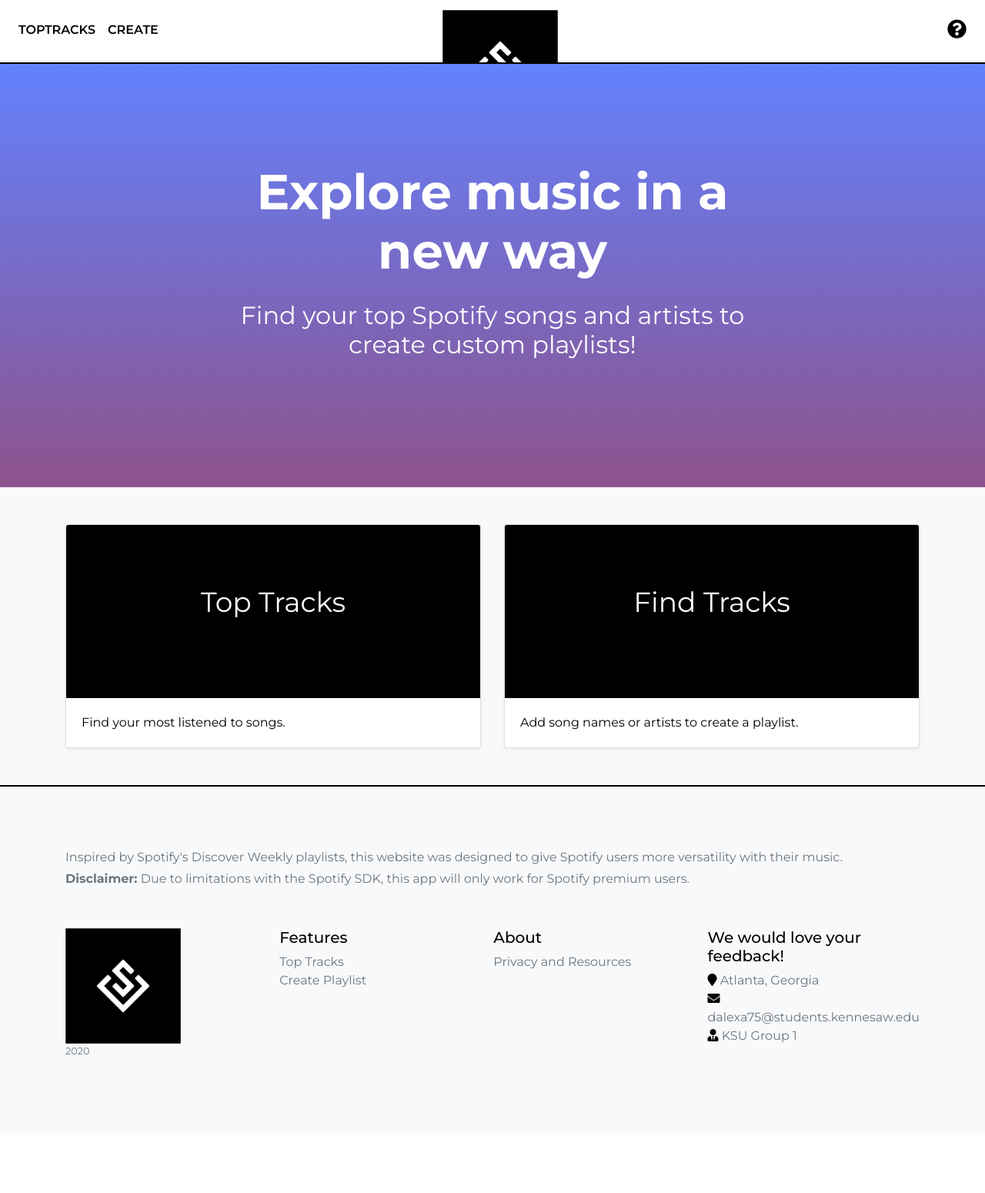
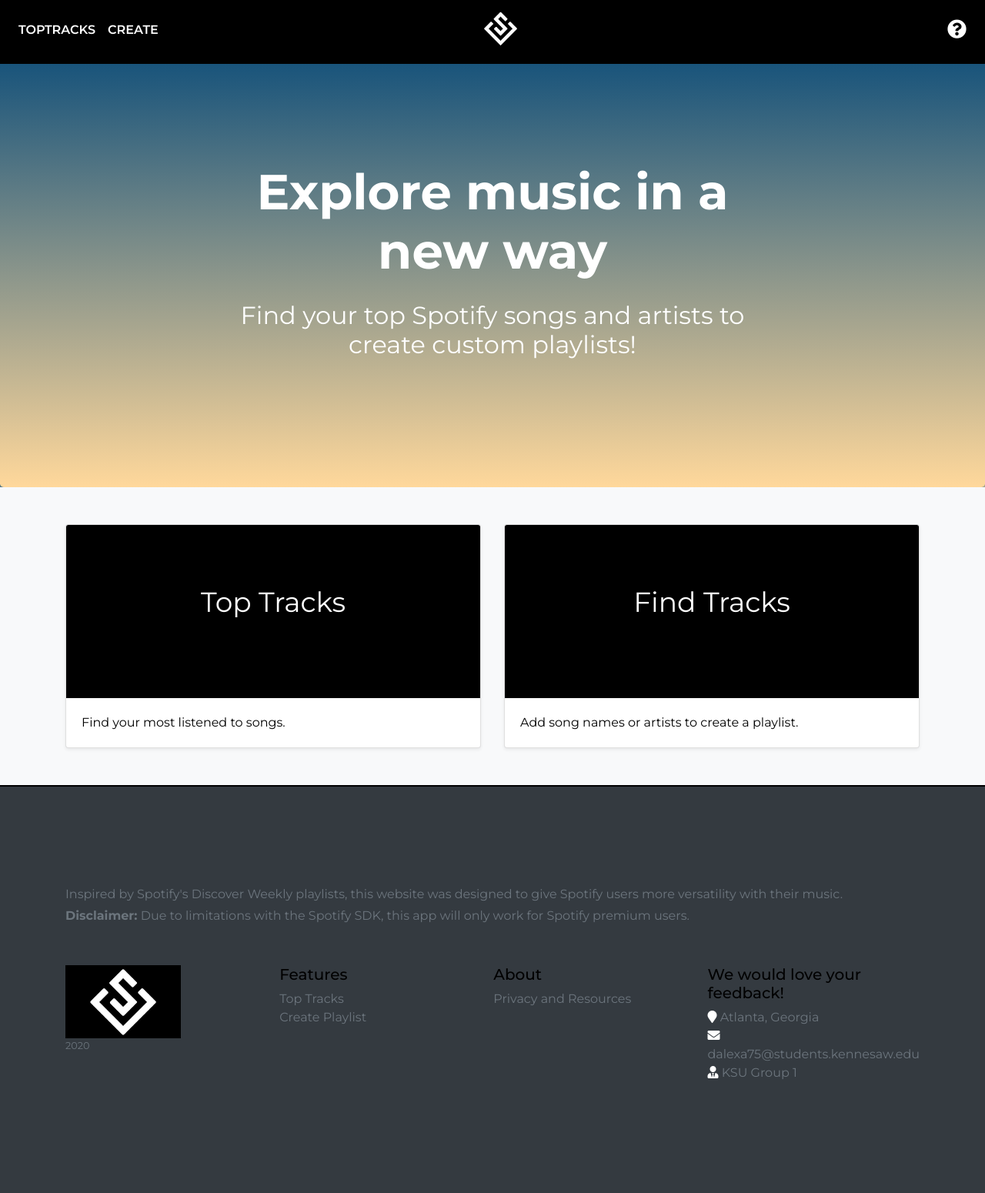
Before and after one commit to wisenickel5/Soulify, a Flask app: page / in a window 1280 px wide. Shown: the whole page at 77% size. Before the commit the page ends 1371 px from the top, so only its background shows below. Run offline with Flask 2, Linux system fonts and the light colour scheme; some libraries are stand-ins or nearby versions.

Commit message:
Overhaul of front end looks

```diff
--- a/static/css/main.css
+++ b/static/css/main.css
@@ -6,7 +6,7 @@ body {
   padding: 0;
   display: block;
   color: #000!important;
-  background: linear-gradient(349deg, rgba(45, 45, 45, 1) 15%, rgba(159, 76, 154,1) 55%, rgba(85, 135, 240, 1) 77%)!important;
+  background: linear-gradient(349deg, #ffd89b 33%, #19547b 77%)!important;
 }
 
 div {
@@ -42,7 +42,7 @@ i {
 
 .nav-scheme {
   overflow: hidden;
-  background-color: white;
+  background-color: rgb(0, 0, 0);
   position: sticky!important;
   top: 0;
   width: 100%;
@@ -51,14 +51,21 @@ i {
   border-width: 2px;
   border-color: black;
   font-weight: 600;
+
 }
 
 .nav-scheme p, i {
-  color: black;
+  color: rgb(255, 255, 255);
 }
 
 .nav-scheme p:hover, i:hover {
-  color: gray;
+    background-color: #f3ec78;
+    background-image: linear-gradient(45deg, #000d86, #004e92);
+    background-size: 100%;
+    -webkit-background-clip: text;
+    -moz-background-clip: text;
+    -webkit-text-fill-color: transparent;
+    -moz-text-fill-color: transparent;
 }
 
 ul.navbar-nav {
@@ -68,6 +75,7 @@ ul.navbar-nav {
 li.nav-item {
   height: 65px;
   line-height: 45px;
+
 }
 
 .icon-fa {
@@ -78,8 +86,8 @@ li.nav-item {
   padding: 6rem 1rem!important;
   margin-bottom: 0!important;
   background-image: linear-gradient(
-      rgba(84, 118, 255, 0.9),
-      rgba(119, 44, 115, 0.8)
+    #19547b,
+    #ffd89b
     );
   background-size: cover;
   color: #fff !important;
@@ -124,7 +132,7 @@ li.nav-item {
 }
 
 .page-info {
-	color: #fff;
+	color: rgb(0, 0, 0);
 	font-family: Montserrat,sans-serif;
 	display: flex;
   justify-content: center;
@@ -196,7 +204,7 @@ footer p {
   position: relative;
   border: 3px solid white;
   border-radius: 15px;
-  background: rgba(239, 239, 239, 0.5);
+  background:rgba(0, 0, 0, 0.5);
 }
 
 .form-line{
--- a/templates/base.html
+++ b/templates/base.html
@@ -22,7 +22,7 @@
     <body>
         <nav class="navbar navbar-expand-md nav-scheme navbar-light">
             <a class="navbar-brand logo" href="/" aria-label="Soulify home">
-                <img src="../static/images/logo.png" alt="soulify-logo" id="logo" width="150" />
+                <img src="../static/images/logo.png" alt="soulify-logo" id="logo" width="75" />
             </a>
             <button class="navbar-toggler" type="button" data-toggle="collapse" data-target="#navbarNavDropdown" aria-controls="navbarNavDropdown" aria-expanded="false" aria-label="Toggle navigation">
                 <span class="navbar-toggler-icon"></span>
@@ -63,7 +63,8 @@
         </script>
     </body>
 
-    <footer>
+    <footer class="bg-dark" >
+        <div class="py-5 bg-dark">
         <div class="container py-5">
             {% block footer %}{% endblock %}
 
@@ -114,5 +115,6 @@
                 </div>
             </div>
         </div>
+        </div>
     </footer>
 </html>
--- a/templates/index.html
+++ b/templates/index.html
@@ -29,9 +29,8 @@
 						<svg class="card-center card-img-top" width="100%" height="225" preserveAspectRatio="xMidYMid slice" focusable="false" role="img" aria-label="Placeholder: Top Tracks">
 							<defs>
 								<linearGradient id="gradient1" gradientTransform="rotate(80)">
-								<stop offset="23%" style="stop-color:rgb(84,118,255);stop-opacity:1" />
-								<stop offset="45%" style="stop-color:rgb(119,44,115);stop-opacity:1" />
-								<stop offset="95%"  style="stop-color:rgb(45,45,45);stop-opacity:1" />
+								<stop offset="33%" style="stop-color:#19547b;stop-opacity:1" />
+								<stop offset="77%" style="stop-color:#ffd89b ;stop-opacity:1" />
 								</linearGradient>
 							</defs>
 							<title>Soulify</title>
```
Also changed, not shown: static/images/logo.png.
